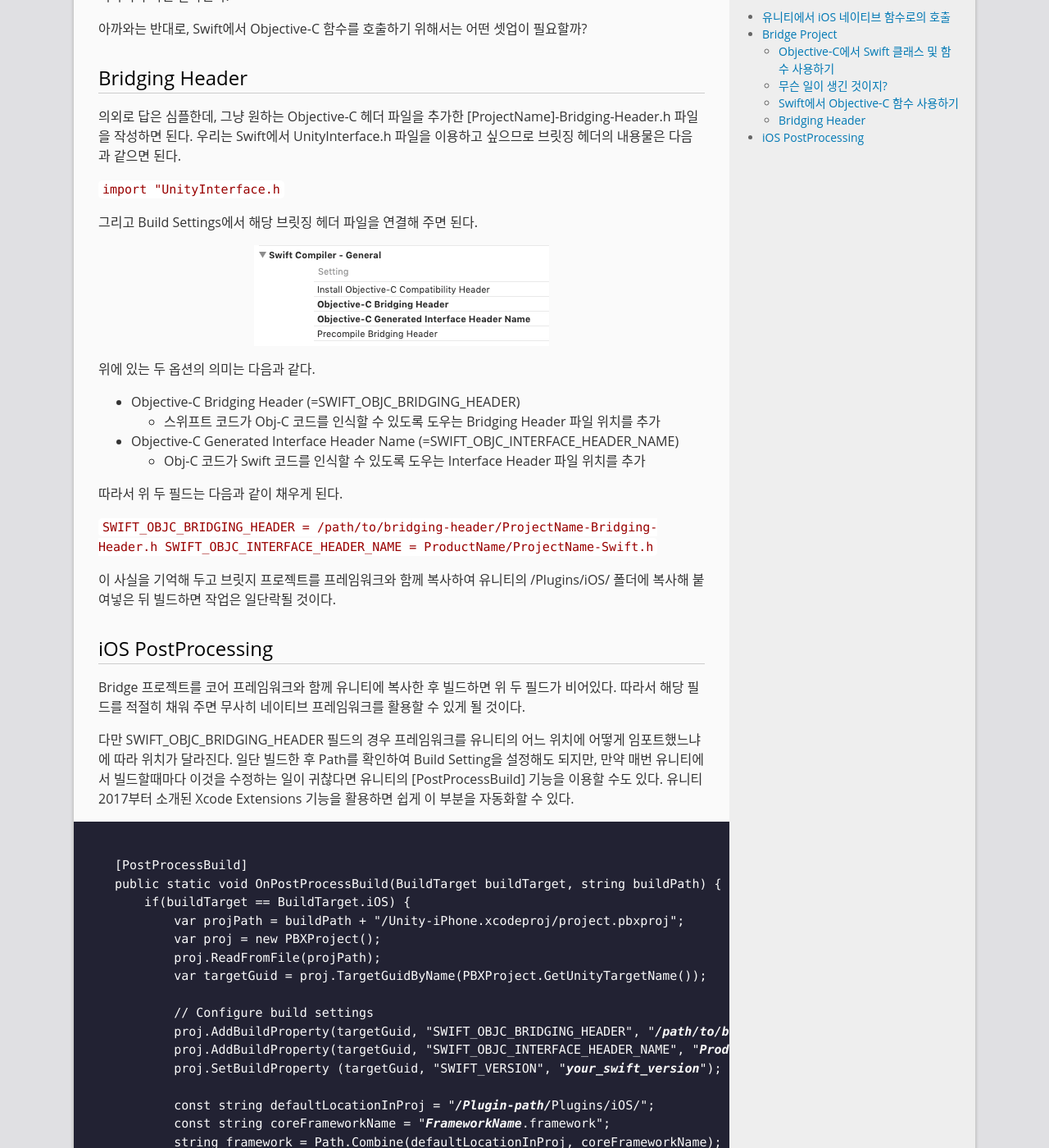
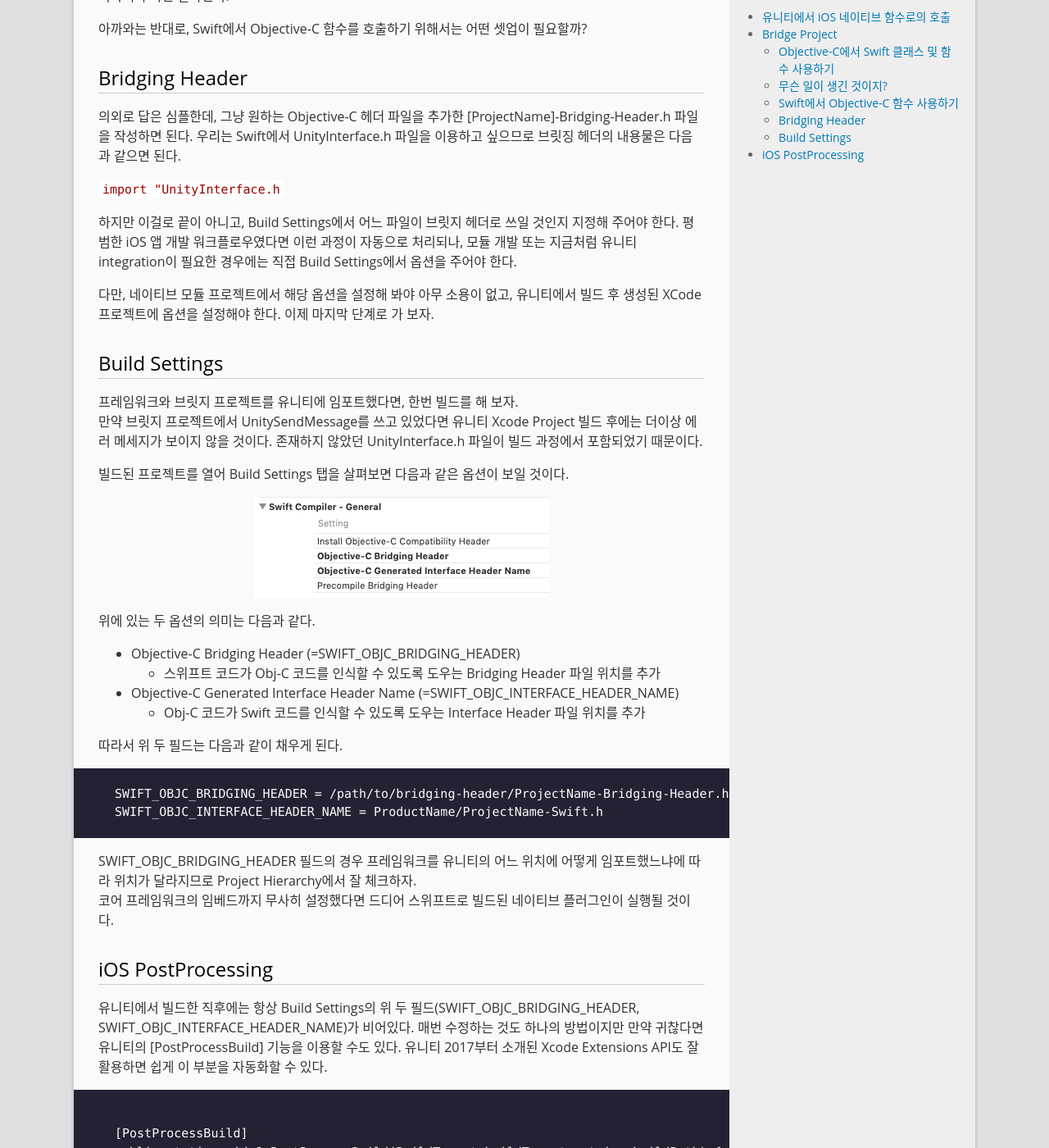
Before and after one commit to GarlicDipping/garlicdipping.github.io, a Jekyll site: the page built from _posts/2019-06-23-writing-unity-ios-native-swift-plugin.md, in a window 1280 px wide and 1400 px high, scrolled down 6187 px. Shown: the whole window at 82% size. Built offline with Jekyll 4.4.1, drawn with Linux system fonts in a browser that asks for light colours; comment, search, counter and statistics services are not loaded; some of the changed text lies outside the part shown.

Commit message:
no message

````diff
--- a/_posts/2019-06-23-writing-unity-ios-native-swift-plugin.md
+++ b/_posts/2019-06-23-writing-unity-ios-native-swift-plugin.md
@@ -191,7 +191,16 @@ Objective-C로 모든 네이티브 플러그인 로직을 짜고 있었다면, #
 
 `import "UnityInterface.h`
 
-그리고 Build Settings에서 해당 브릿징 헤더 파일을 연결해 주면 된다.
+하지만 이걸로 끝이 아니고, Build Settings에서 어느 파일이 브릿지 헤더로 쓰일 것인지 지정해 주어야 한다. 평범한 iOS 앱 개발 워크플로우였다면 이런 과정이 자동으로 처리되나, 모듈 개발 또는 지금처럼 유니티 integration이 필요한 경우에는 직접 Build Settings에서 옵션을 주어야 한다.
+
+다만, 네이티브 모듈 프로젝트에서 해당 옵션을 설정해 봐야 아무 소용이 없고, 유니티에서 빌드 후 생성된 XCode 프로젝트에 옵션을 설정해야 한다. 이제 마지막 단계로 가 보자.
+
+## Build Settings
+
+프레임워크와 브릿지 프로젝트를 유니티에 임포트했다면, 한번 빌드를 해 보자.
+만약 브릿지 프로젝트에서 UnitySendMessage를 쓰고 있었다면 유니티 Xcode Project 빌드 후에는 더이상 에러 메세지가 보이지 않을 것이다. 존재하지 않았던 UnityInterface.h 파일이 빌드 과정에서 포함되었기 때문이다.
+
+빌드된 프로젝트를 열어 Build Settings 탭을 살펴보면 다음과 같은 옵션이 보일 것이다.
 
 ![Image Alt SwiftCompiler](/assets/img/posts/20190623/xcode-swift-compiler.png)
 
@@ -204,18 +213,17 @@ Objective-C로 모든 네이티브 플러그인 로직을 짜고 있었다면, #
 
 따라서 위 두 필드는 다음과 같이 채우게 된다.
 
-<code>
+```
 SWIFT_OBJC_BRIDGING_HEADER = /path/to/bridging-header/ProjectName-Bridging-Header.h
 SWIFT_OBJC_INTERFACE_HEADER_NAME = ProductName/ProjectName-Swift.h
-</code>
+```
 
-이 사실을 기억해 두고 브릿지 프로젝트를 프레임워크와 함께 복사하여 유니티의 /Plugins/iOS/ 폴더에 복사해 붙여넣은 뒤 빌드하면 작업은 일단락될 것이다.
+SWIFT_OBJC_BRIDGING_HEADER 필드의 경우 프레임워크를 유니티의 어느 위치에 어떻게 임포트했느냐에 따라 위치가 달라지므로 Project Hierarchy에서 잘 체크하자.
+코어 프레임워크의 임베드까지 무사히 설정했다면 드디어 스위프트로 빌드된 네이티브 플러그인이 실행될 것이다.
 
 # iOS PostProcessing
 
-Bridge 프로젝트를 코어 프레임워크와 함께 유니티에 복사한 후 빌드하면 위 두 필드가 비어있다. 따라서 해당 필드를 적절히 채워 주면 무사히 네이티브 프레임워크를 활용할 수 있게 될 것이다.
-
-다만 SWIFT_OBJC_BRIDGING_HEADER 필드의 경우 프레임워크를 유니티의 어느 위치에 어떻게 임포트했느냐에 따라 위치가 달라진다. 일단 빌드한 후 Path를 확인하여 Build Setting을 설정해도 되지만, 만약 매번 유니티에서 빌드할때마다 이것을 수정하는 일이 귀찮다면 유니티의 [PostProcessBuild] 기능을 이용할 수도 있다. 유니티 2017부터 소개된 Xcode Extensions 기능을 활용하면 쉽게 이 부분을 자동화할 수 있다.
+유니티에서 빌드한 직후에는 항상 Build Settings의 위 두 필드(SWIFT_OBJC_BRIDGING_HEADER, SWIFT_OBJC_INTERFACE_HEADER_NAME)가 비어있다. 매번 수정하는 것도 하나의 방법이지만 만약 귀찮다면 유니티의 [PostProcessBuild] 기능을 이용할 수도 있다. 유니티 2017부터 소개된 Xcode Extensions API도 잘 활용하면 쉽게 이 부분을 자동화할 수 있다.
 <pre>
 <code>
 [PostProcessBuild]
@@ -244,7 +252,7 @@ public static void OnPostProcessBuild(BuildTarget buildTarget, string buildPath)
 </code>
 </pre>
 
-프레임워크도 매번 Embedded에 직접 추가하기에는 불편하니 AddFileToEmbedFrameworks를 이용해 자동화한다.
+위 코드에서는 프레임워크도 매번 Embedded에 직접 추가하기에는 불편하니 AddFileToEmbedFrameworks를 이용해 자동화한다.
 위와 같이 설정하면 이제 일일히 Build Settings를 만져줘야 하는 불편함을 덜 수 있을 것이다.
 
 >프레임워크 이름, 폴더 구조 등에 따라 Path는 제각각이므로 프레임워크가 제대로 로드되지 않는다면 유니티에서 Xcode 프로젝트 빌드 후 Frameworks 폴더와 Libraries 폴더를 점검해 보자.
````
